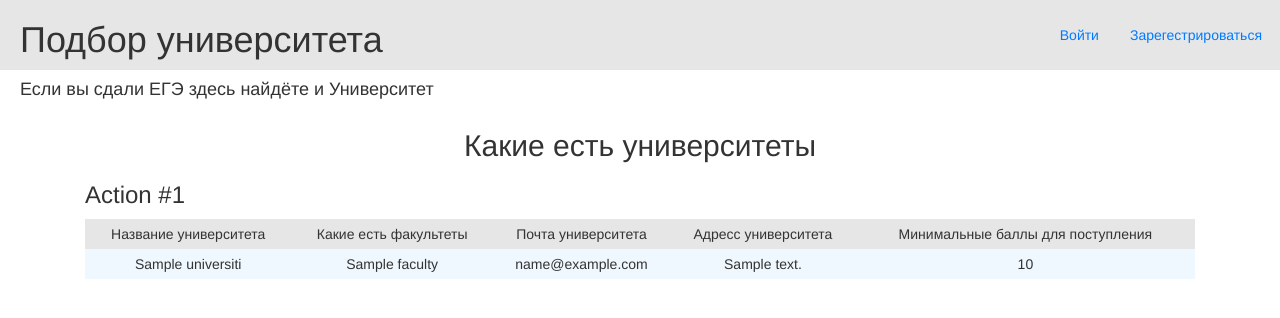
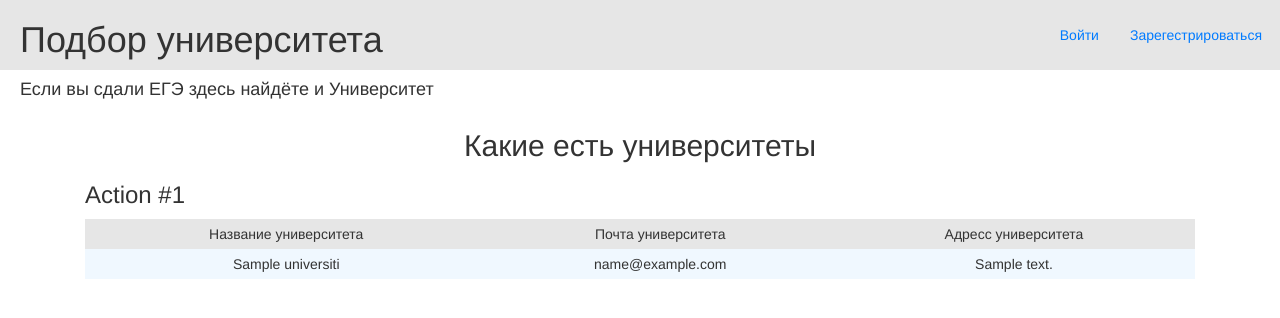
Before and after one commit to Mishgite/Choosing_institute, a Flask app: template templates/universities.html in a window 1280 px wide. Shown: the top 318 px of the page. Run offline with Flask 3, Linux system fonts and the light colour scheme; the template is opened without the code that fills it: most values are stand-ins (such as "Sample title", 1, 10 or a date in 2020); some libraries are stand-ins or nearby versions.

Commit message:
переделанная главная страница

```diff
--- a/data/universities.py
+++ b/data/universities.py
@@ -9,7 +9,5 @@ class Universities(SqlAlchemyBase, SerializerMixin):
     id = sqlalchemy.Column(sqlalchemy.Integer,
                            primary_key=True, autoincrement=True)
     name = sqlalchemy.Column(sqlalchemy.String, nullable=True)
-    faculty = sqlalchemy.Column(sqlalchemy.Integer, nullable=True)
     email = sqlalchemy.Column(sqlalchemy.String, index=True, unique=True, nullable=True)
     address = sqlalchemy.Column(sqlalchemy.String, nullable=True)
-    min_ege_score = sqlalchemy.Column(sqlalchemy.Integer, nullable=True)
--- a/templates/universities.html
+++ b/templates/universities.html
@@ -7,17 +7,13 @@
         <table class="tbl">
             <tr class="mn">
                 <td>Название университета</td>
-                <td>Какие есть факультеты</td>
                 <td>Почта университета</td>
                 <td>Адресс университета</td>
-                <td>Минимальные баллы для поступления</td>
             </tr>
             <tr>
                 <td>{{ universiti.name }}</td>
-                <td>{{ universiti.faculty }}</td>
                 <td>{{ universiti.email }}</td>
                 <td>{{ universiti.address }}</td>
-                <td>{{ universiti.min_ege_score }}</td>
             </tr>
         </table>
     {% endfor %}
```
